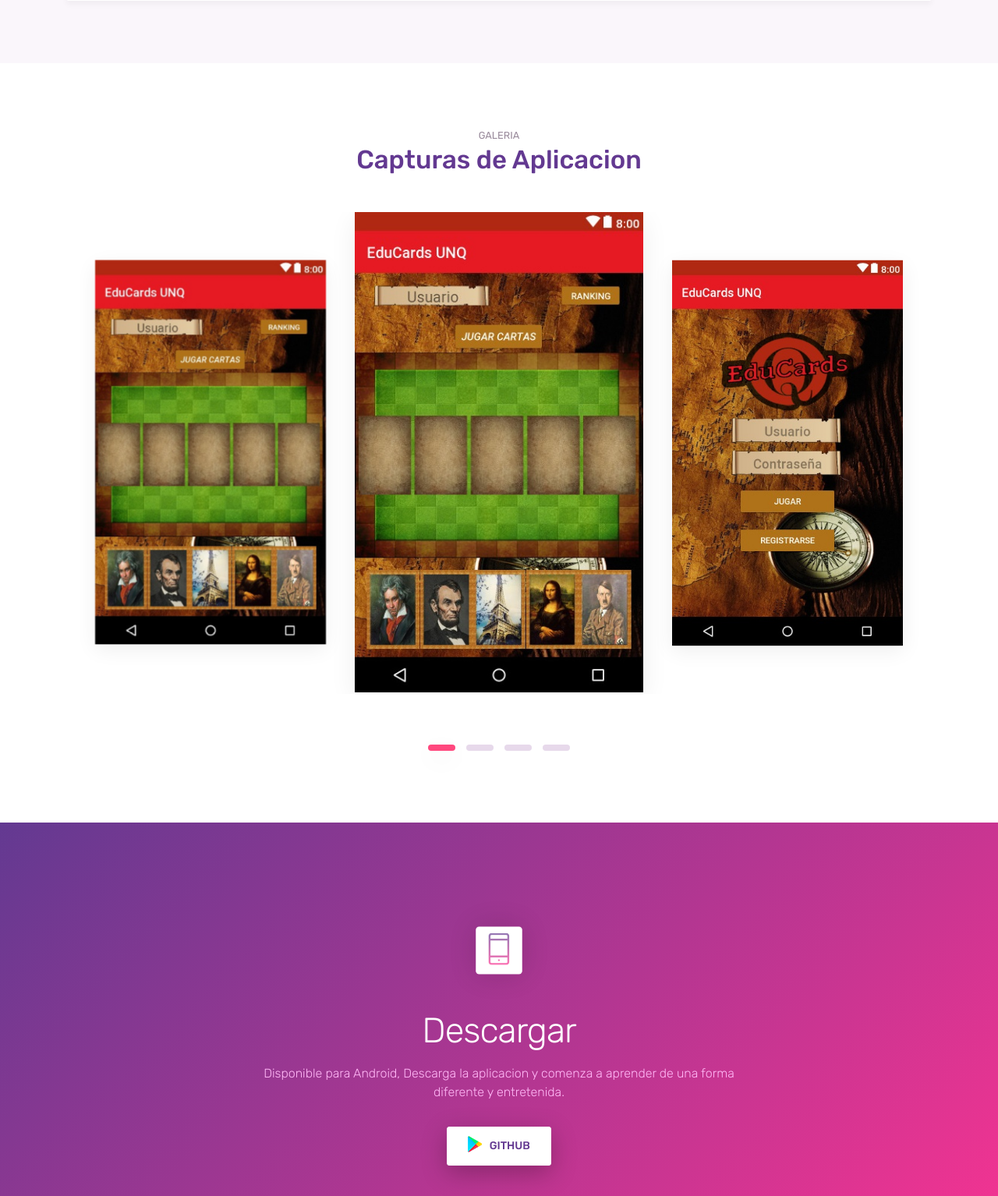
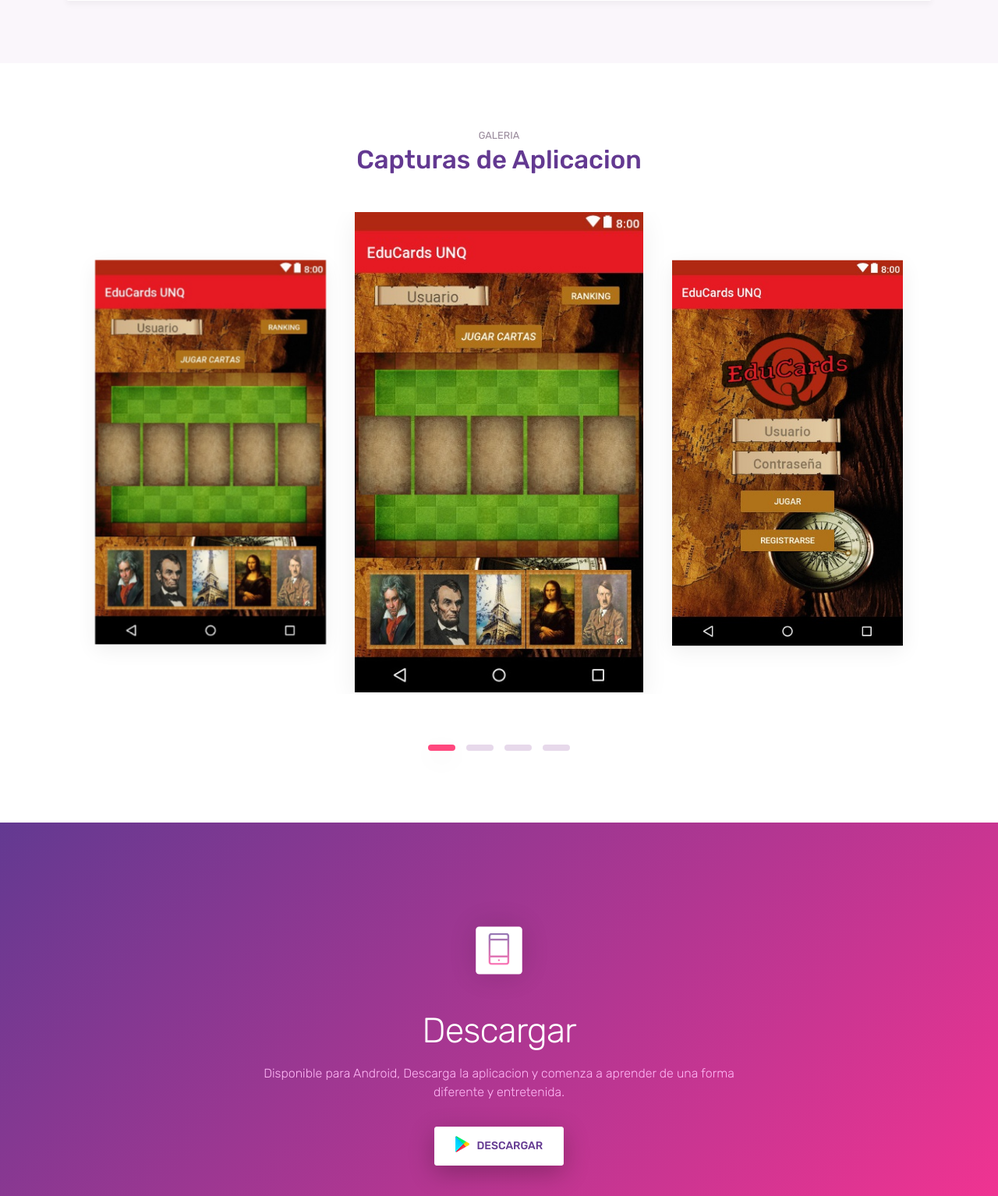
Before and after one commit to Educards-UNQ/educards-web, a PHP site: page /web/index.php in a window 1280 px wide. Shown: the part 4966-6500 px from the top of the page at 78% size. Run offline with PHP 8.4, Linux system fonts and the light colour scheme; data that the repository does not hold is empty.

Commit message:
Se modifica descarga
Se agrega APK de descarga
Se Soluciona problema con boton de descarga
Se corrige texto de registro

```diff
--- a/web/index.php
+++ b/web/index.php
@@ -42,7 +42,7 @@
                                 <li class="nav-item"> <a class="nav-link" href="#features">CARACTERISTICAS</a> </li>
                                 <li class="nav-item"> <a class="nav-link" href="#juego">SOBRE EL JUEGO</a> </li>
                                 <li class="nav-item"> <a class="nav-link" href="#gallery">GALERIA</a> </li>
-                                <li class="nav-item"><a href="#" class="btn btn-outline-light my-3 my-sm-0 ml-lg-3">Descargar</a></li>
+                                <li class="nav-item"><a href="#descarga" class="btn btn-outline-light my-3 my-sm-0 ml-lg-3">Descargar</a></li>
                                 <li class="nav-item"><button type="button" class="btn btn-outline-light my-3 my-sm-0 ml-lg-3" data-toggle="modal" data-target="#exampleModalCenter">Registrarse</button></li>
                             </ul>
                         </div>
@@ -180,7 +180,7 @@
                             <div class="circle-icon mr-4">1</div>
                             <div class="media-body">
                                 <h5>Registrate</h5>
-                                <p>Registrate desde nuesta aplicacion. No vas a tardar mas de 5 minutos y solo necesitas un email valido</p>
+                                <p>Registrate desde la web o la aplicacion. No vas a tardar mas de 5 minutos y solo necesitas un email valido</p>
                             </div>
                         </li>
                         <li class="media my-4">
@@ -338,7 +338,7 @@
 
 
 
-    <div class="section" id="gallery">
+    <div class="section"  >
         <div class="container">
             <div class="section-title">
                 <small>GALERIA</small>
@@ -357,7 +357,7 @@
     </div>
     <!-- // end .section -->
 
-    <div class="section bg-gradient">
+    <div class="section bg-gradient" id="descarga">
         <div class="container">
             <div class="call-to-action">
 
@@ -365,7 +365,7 @@
                 <h2>Descargar</h2>
                 <p class="tagline">Disponible para Android, Descarga la aplicacion y comenza a aprender de una forma diferente y entretenida.</p>
                 <div class="my-4">
-                    <a href="https://github.com/Educards-UNQ/educards-android-app" class="btn btn-light"><img src="images/playicon.png" alt="icon"> GitHub </a>
+                    <a href="educards.apk" class="btn btn-light"><img src="images/playicon.png" alt="icon"> Descargar </a>
                 </div>
                 <p class="text-primary"><small><i>Disponible para Android Kitkat y posteriores. </i></small></p>
             </div>
```
Also changed, not shown: 1 other file.
